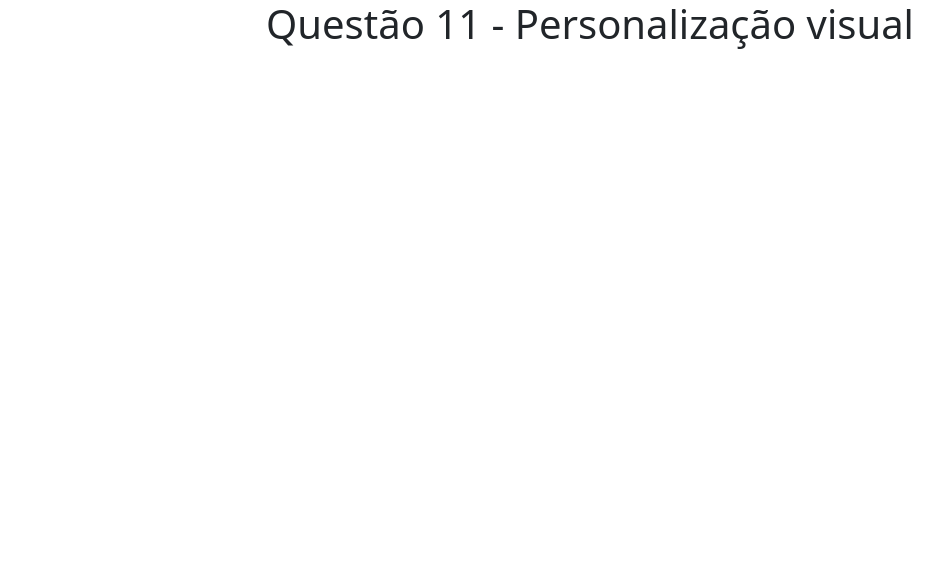
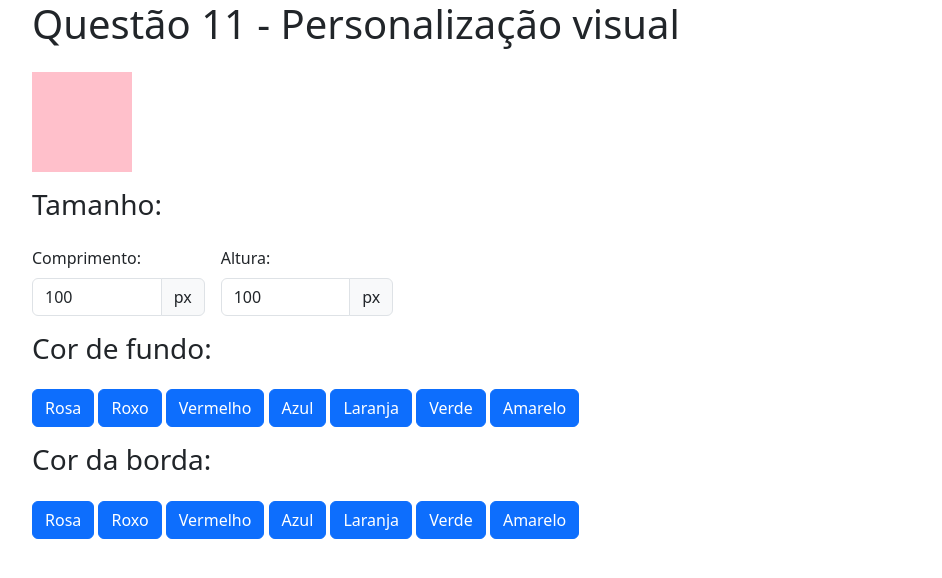
Before and after one commit to pessotticamilly/JS_ManipulandoHTMLECSS, a plain HTML site: page questao_11/index.html in a window 1280 px wide. Shown: the whole page, without its empty margins (50-992 px from the left). Drawn offline with nearby package versions, Linux system fonts and the light colour scheme.

Commit message:
feat: questao 11

```diff
--- a/questao_11/index.html
+++ b/questao_11/index.html
@@ -15,6 +15,76 @@
             <div class="col-12">
                 <h1>Questão 11 - Personalização visual</h1>
             </div>
+            <div class="col-12">
+                <div id="div"></div>
+            </div>
+            <div class="col-12">
+                <h3>Tamanho:</h3>
+            </div>
+            <div class="col-2">
+                <label for="widthInput" class="form-label">Comprimento:</label>
+                <div class="input-group">
+                    <input id="widthInput" class="form-control" type="number" value="100" aria-describedby="widthInput">
+                    <span class="input-group-text" id="widthInput">px</span>
+                </div>
+            </div>
+            <div class="col-2">
+                <label for="heightInput" class="form-label">Altura:</label>
+                <div class="input-group">
+                    <input id="heightInput" class="form-control" type="number" value="100">
+                    <span class="input-group-text">px</span>
+                </div>
+            </div>
+            <!-- Solução 01 -->
+            <!-- <div class="col-12">
+                <h3>Cor de fundo:</h3>
+            </div>
+            <div class="col-12">
+                <button class="btn btn-primary backgroundButton" data-color="pink">Rosa</button>
+                <button class="btn btn-primary backgroundButton" data-color="purple">Roxo</button>
+                <button class="btn btn-primary backgroundButton" data-color="red">Vermelho</button>
+                <button class="btn btn-primary backgroundButton" data-color="blue">Azul</button>
+                <button class="btn btn-primary backgroundButton" data-color="orange">Laranja</button>
+                <button class="btn btn-primary backgroundButton" data-color="green">Verde</button>
+                <button class="btn btn-primary backgroundButton" data-color="yellow">Amarelo</button>
+            </div>
+            <div class="col-12">
+                <h3>Cor da borda:</h3>
+            </div>
+            <div class="col-12">
+                <button class="btn btn-primary borderButton" data-color="pink">Rosa</button>
+                <button class="btn btn-primary borderButton" data-color="purple">Roxo</button>
+                <button class="btn btn-primary borderButton" data-color="red">Vermelho</button>
+                <button class="btn btn-primary borderButton" data-color="blue">Azul</button>
+                <button class="btn btn-primary borderButton" data-color="orange">Laranja</button>
+                <button class="btn btn-primary borderButton" data-color="green">Verde</button>
+                <button class="btn btn-primary borderButton" data-color="yellow">Amarelo</button>
+            </div> -->
+            <!-- Solução 02 -->
+            <div class="col-12">
+                <h3>Cor de fundo:</h3>
+            </div>
+            <div class="col-12">
+                <button class="btn btn-primary colorButton" data-type="background" data-color="pink">Rosa</button>
+                <button class="btn btn-primary colorButton" data-type="background" data-color="purple">Roxo</button>
+                <button class="btn btn-primary colorButton" data-type="background" data-color="red">Vermelho</button>
+                <button class="btn btn-primary colorButton" data-type="background" data-color="blue">Azul</button>
+                <button class="btn btn-primary colorButton" data-type="background" data-color="orange">Laranja</button>
+                <button class="btn btn-primary colorButton" data-type="background" data-color="green">Verde</button>
+                <button class="btn btn-primary colorButton" data-type="background" data-color="yellow">Amarelo</button>
+            </div>
+            <div class="col-12">
+                <h3>Cor da borda:</h3>
+            </div>
+            <div class="col-12">
+                <button class="btn btn-primary colorButton" data-type="border" data-color="pink">Rosa</button>
+                <button class="btn btn-primary colorButton" data-type="border" data-color="purple">Roxo</button>
+                <button class="btn btn-primary colorButton" data-type="border" data-color="red">Vermelho</button>
+                <button class="btn btn-primary colorButton" data-type="border" data-color="blue">Azul</button>
+                <button class="btn btn-primary colorButton" data-type="border" data-color="orange">Laranja</button>
+                <button class="btn btn-primary colorButton" data-type="border" data-color="green">Verde</button>
+                <button class="btn btn-primary colorButton" data-type="border" data-color="yellow">Amarelo</button>
+            </div>
         </div>
     </div>
 </body>
--- a/questao_11/script.js
+++ b/questao_11/script.js
@@ -0,0 +1,49 @@
+const div = document.getElementById("div");
+const widthInput = document.getElementById("widthInput");
+const heightInput = document.getElementById("heightInput");
+
+widthInput.addEventListener("change", () => {
+    const width = widthInput.value;
+    div.style.width = width + "px";
+});
+
+heightInput.addEventListener("change", () => {
+    const height = heiheightInputht.value;
+    div.style.height = height + "px";
+});
+
+// solução 01
+
+// const backgroundButtons = document.querySelectorAll(".backgroundButton");
+// const borderButtons = document.querySelectorAll(".borderButton");
+
+// backgroundButtons.forEach(button => {
+//     button.addEventListener("click", () => {
+//         div.style.backgroundColor = button.dataset.color;
+//     });
+// });
+
+// borderButtons.forEach(button => {
+//     button.addEventListener("click", () => {
+//         div.style.border = "5px solid " + button.dataset.color;
+//     });
+// });
+
+// solução 02
+
+const colorButtons = document.querySelectorAll(".colorButton");
+
+colorButtons.forEach(button => {
+    button.addEventListener("click", () => {
+        const color = button.dataset.color;
+        const type = button.dataset.type;
+
+        if (type === "background") {
+            div.style.backgroundColor = color;
+        };
+
+        if (type === "border") {
+            div.style.border = `5px solid ${color}`;
+        };
+    });
+});
--- a/questao_11/style.css
+++ b/questao_11/style.css
@@ -0,0 +1,6 @@
+#div {
+    background-color: pink;
+    width: 100px;
+    height: 100px;
+    border: 5px solid pink;
+}
```
